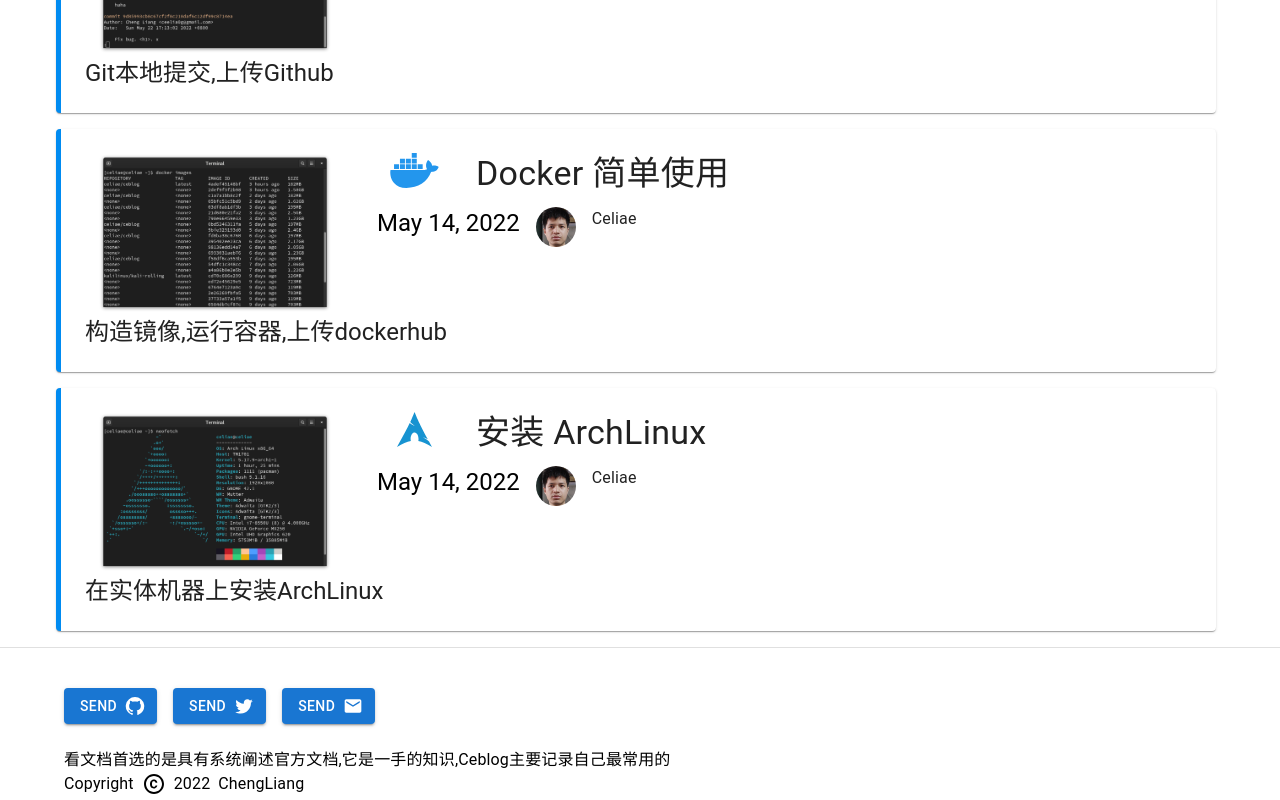
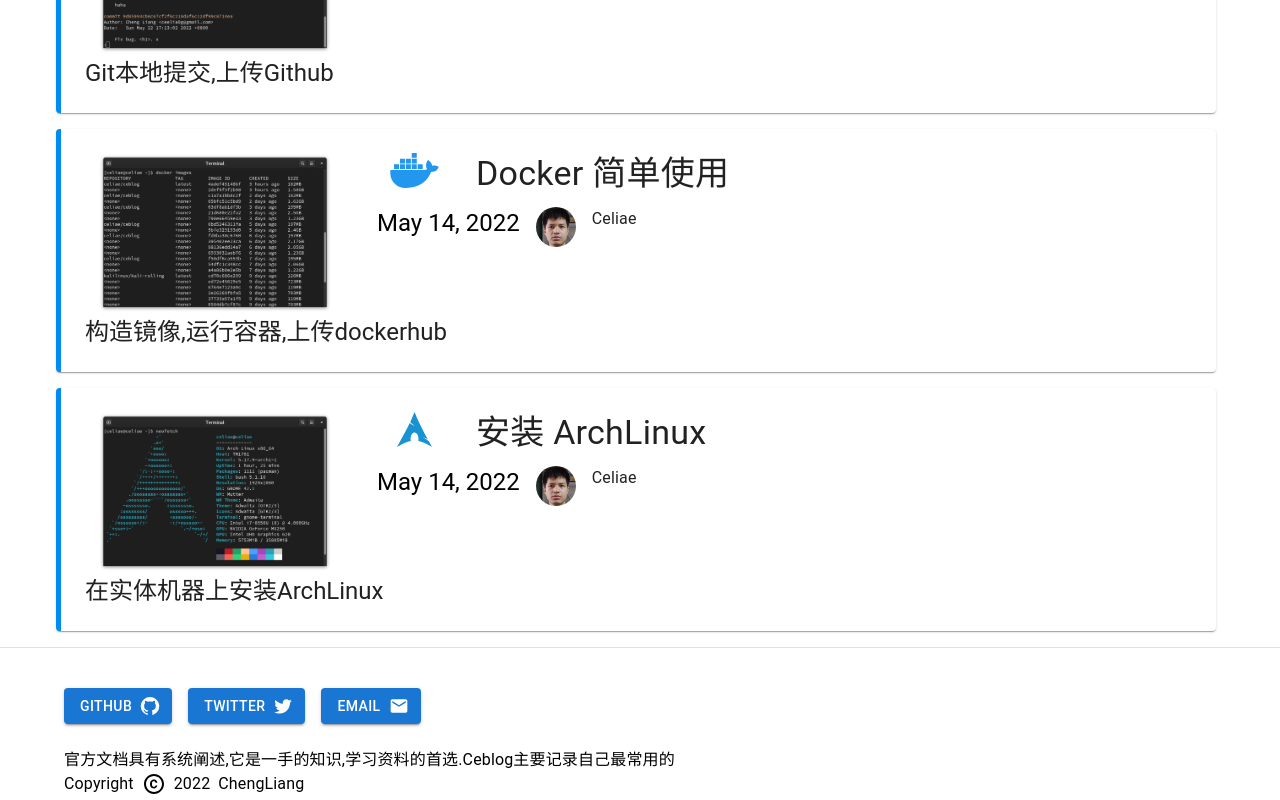
Before and after one commit to celiae/ceblog, a Next.js app: page / in a window 1280 px wide. Shown: the part 2327-3127 px from the top of the page. Built offline with nearby package versions, Linux system fonts and the light colour scheme.

Commit message:
Button words

```diff
--- a/components/bottom-navigation.tsx
+++ b/components/bottom-navigation.tsx
@@ -8,7 +8,7 @@ import Link from "next/link";
 import { Container, Grid, Typography } from "@mui/material";
 import { CopyrightOutlined } from "@mui/icons-material";
 
-const msg = `看文档首选的是具有系统阐述官方文档,它是一手的知识,Ceblog主要记录自己最常用的`;
+const msg = `官方文档具有系统阐述,它是一手的知识,学习资料的首选.Ceblog主要记录自己最常用的`;
 const copyright = `Copyright `;
 const this_year = new Date().getFullYear();
 const author = `ChengLiang`;
@@ -42,21 +42,21 @@ export default function SimpleBottomNavigation() {
           <Grid item>
             <Link href="https://github.com/celiae">
               <Button variant="contained" endIcon={<GitHubIcon />}>
-                Send
+                Github
               </Button>
             </Link>
           </Grid>
           <Grid item>
             <Link href="https://twitter.com/ceeliatt">
               <Button variant="contained" endIcon={<TwitterIcon />}>
-                Send
+                Twitter
               </Button>
             </Link>
           </Grid>
           <Grid item>
             <Link href="https://gmail.com">
               <Button variant="contained" endIcon={<EmailIcon />}>
-                Send
+                Email
               </Button>
             </Link>
           </Grid>
```
